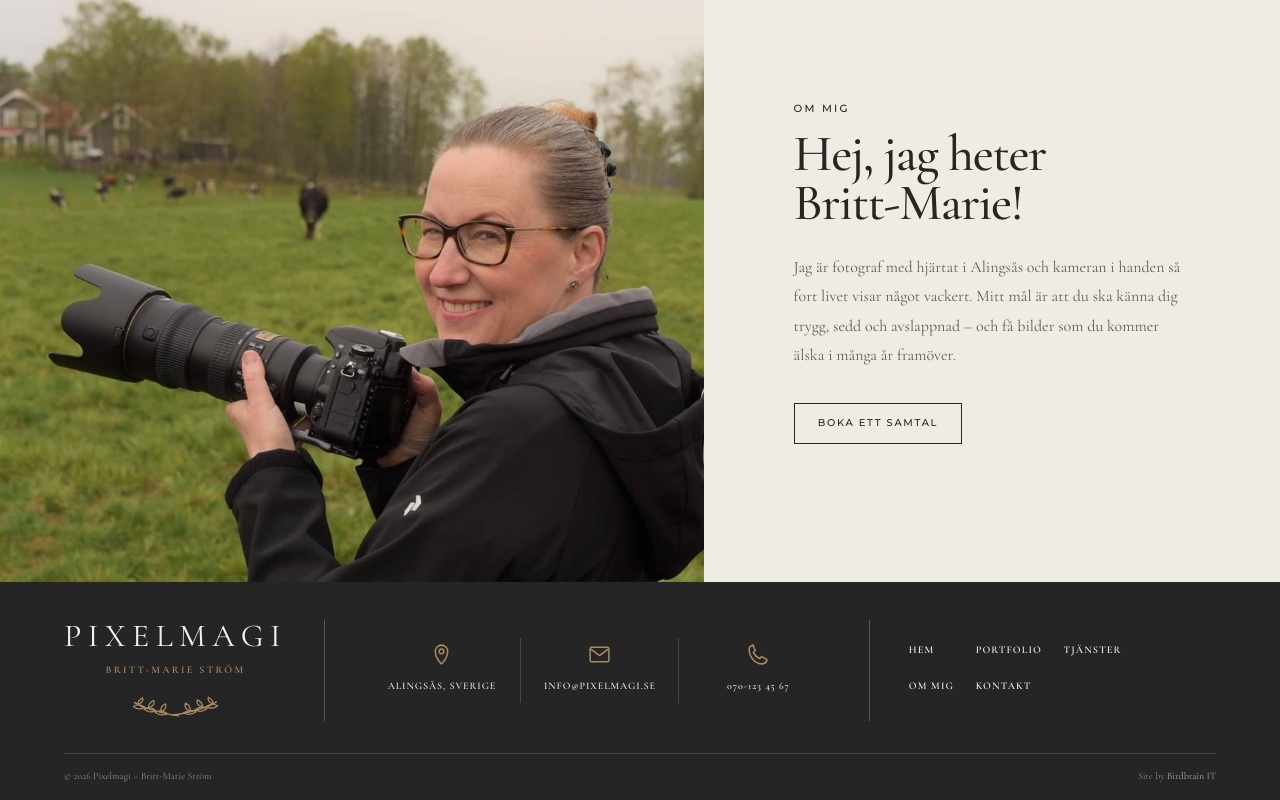
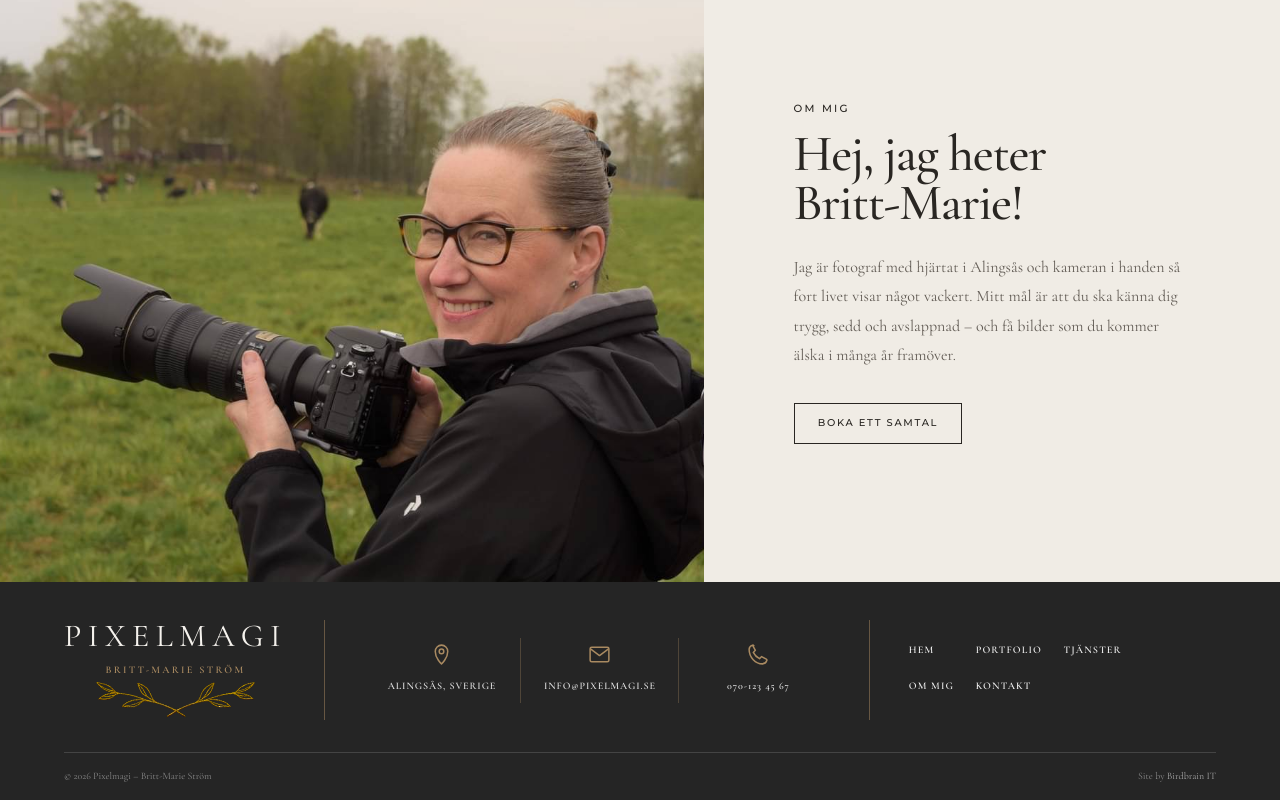
Before and after one commit to Korpenxd/Pixelmagi, a Next.js app: page / in a window 1280 px wide. Shown: the part 1148-1948 px from the top of the page. Built offline with nearby package versions, Linux system fonts and the light colour scheme; no server answers; the database is empty.

Commit message:
created branch ornament svg and updated code to use the new one

```diff
--- a/components/BranchOrnament.module.css
+++ b/components/BranchOrnament.module.css
@@ -3,22 +3,7 @@
   width: 165px;
   height: auto;
   margin-inline: auto;
-  color: var(--gold);
-  overflow: visible;
+
+  user-select: none;
+  pointer-events: none;
 }
-
-.ornament path {
-  fill: none;
-  stroke: currentColor;
-  stroke-linecap: round;
-  stroke-linejoin: round;
-  vector-effect: non-scaling-stroke;
-}
-
-.stem {
-  stroke-width: 1.45;
-}
-
-.leaf {
-  stroke-width: 1.25;
-}
--- a/components/BranchOrnament.tsx
+++ b/components/BranchOrnament.tsx
@@ -4,118 +4,16 @@ type BranchOrnamentProps = {
   className?: string
 }
 
-export default function BranchOrnament({ className = '' }: BranchOrnamentProps) {
+export default function BranchOrnament({
+  className = '',
+}: BranchOrnamentProps) {
   return (
-    <svg
+    <img
       className={`${styles.ornament} ${className}`.trim()}
-      viewBox="0 0 220 50"
-      xmlns="http://www.w3.org/2000/svg"
+      src="/images/branches.svg"
+      alt=""
       aria-hidden="true"
-      focusable="false"
-    >
-      {/* Left branch */}
-      <g>
-        <path
-          className={styles.stem}
-          d="M114 42
-             C96 40 79 35 61 29
-             C56 27 52 24 48 22"
-        />
-
-        <path
-          className={styles.leaf}
-          d="M98 39
-             C91 34 84 34 79 37
-             C84 41 91 42 98 39Z"
-        />
-
-        <path
-          className={styles.leaf}
-          d="M88 36
-             C87 30 90 26 95 24
-             C97 29 94 34 88 36Z"
-        />
-
-        <path
-          className={styles.leaf}
-          d="M80 34
-             C74 29 67 29 62 32
-             C67 36 74 38 80 34Z"
-        />
-
-        <path
-          className={styles.leaf}
-          d="M69 30
-             C69 25 72 21 77 19
-             C79 24 76 28 69 30Z"
-        />
-
-        <path
-          className={styles.leaf}
-          d="M63 29
-             C57 25 51 25 46 28
-             C51 32 57 33 63 29Z"
-        />
-
-        <path
-          className={styles.leaf}
-          d="M53 25
-             C53 21 56 17 60 15
-             C62 19 59 23 53 25Z"
-        />
-      </g>
-
-      {/* Mirrored right branch, shifted slightly upward so the stems barely cross */}
-      <g transform="translate(220 -1) scale(-1 1)">
-        <path
-          className={styles.stem}
-          d="M114 42
-             C96 40 79 35 61 29
-             C56 27 52 24 48 22"
-        />
-
-        <path
-          className={styles.leaf}
-          d="M98 39
-             C91 34 84 34 79 37
-             C84 41 91 42 98 39Z"
-        />
-
-        <path
-          className={styles.leaf}
-          d="M88 36
-             C87 30 90 26 95 24
-             C97 29 94 34 88 36Z"
-        />
-
-        <path
-          className={styles.leaf}
-          d="M80 34
-             C74 29 67 29 62 32
-             C67 36 74 38 80 34Z"
-        />
-
-        <path
-          className={styles.leaf}
-          d="M69 30
-             C69 25 72 21 77 19
-             C79 24 76 28 69 30Z"
-        />
-
-        <path
-          className={styles.leaf}
-          d="M63 29
-             C57 25 51 25 46 28
-             C51 32 57 33 63 29Z"
-        />
-
-        <path
-          className={styles.leaf}
-          d="M53 25
-             C53 21 56 17 60 15
-             C62 19 59 23 53 25Z"
-        />
-      </g>
-    </svg>
+      draggable="false"
+    />
   )
 }
--- a/components/Footer.module.css
+++ b/components/Footer.module.css
@@ -51,10 +51,7 @@
   white-space: nowrap;
 }
 
-.branch {
-  width: 145px;
-  margin-top: 0.55rem;
-}
+
 
 .contactGrid {
   align-self: stretch;
```
Also changed, not shown: public/images/branches.svg (added).
